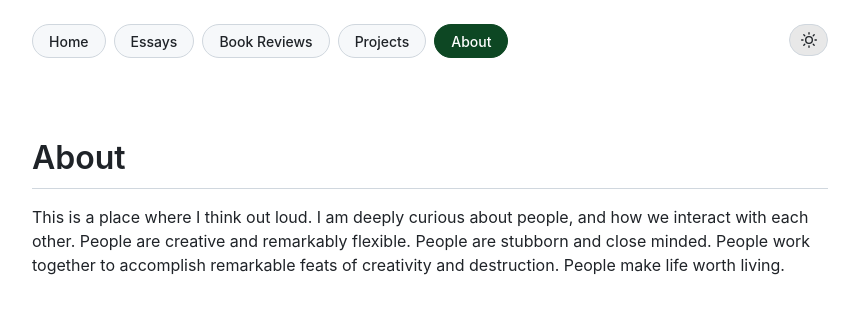
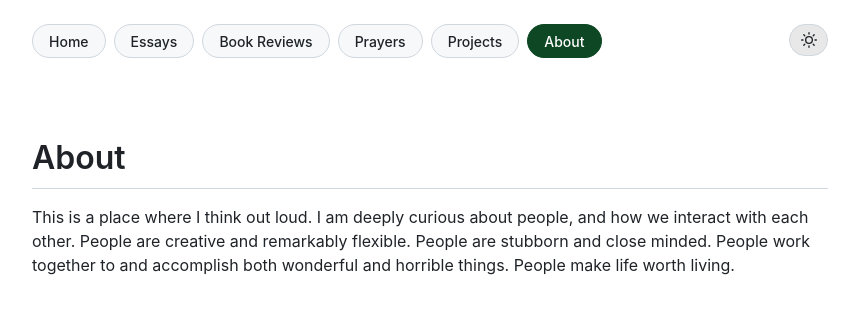
Before and after one commit to jack-t-skidmore/jack-t-skidmore.github.io, a Jekyll site: the page built from about.md, in a window 1280 px wide. Shown: the top 314 px of the page, without its empty margins (210-1069 px from the left). Built offline with Jekyll 4.4.1, drawn with Linux system fonts in a browser that asks for light colours.

Commit message:
added prayers; updated about

```diff
--- a/_data/nav.yml
+++ b/_data/nav.yml
@@ -4,6 +4,8 @@
   url: /essays/
 - name: Book Reviews
   url: /book-reviews/
+- name: Prayers
+  url: /prayers/
 - name: Projects
   url: /projects/
 - name: About
--- a/about.md
+++ b/about.md
@@ -4,4 +4,4 @@
 permalink: /about/
 ---
 
-This is a place where I think out loud. I am deeply curious about people, and how we interact with each other. People are creative and remarkably flexible. People are stubborn and close minded. People work together to accomplish remarkable feats of creativity and destruction. People make life worth living.
+This is a place where I think out loud. I am deeply curious about people, and how we interact with each other. People are creative and remarkably flexible. People are stubborn and close minded. People work together to and accomplish both wonderful and horrible things. People make life worth living.
--- /dev/null
+++ b/prayers/index.md
@@ -0,0 +1,4 @@
+---
+layout: folder
+title: Prayers
+---
```
